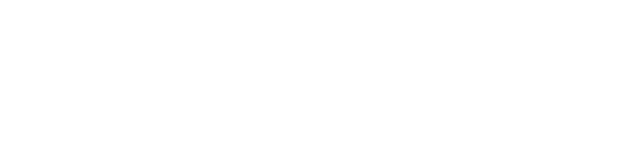
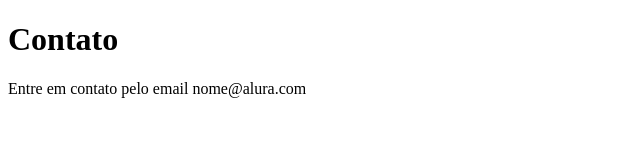
Before and after one commit to thiago-augusto-rodrigues/git-github, a plain HTML site: page contato.html in a window 1280 px wide. Shown: the whole page, without its empty margins (0-640 px from the left). Drawn offline with Linux system fonts and the light colour scheme.

Commit message:
adicionando email de contato

```diff
--- a/contato.html
+++ b/contato.html
@@ -6,6 +6,7 @@
     <title>Document</title>
 </head>
 <body>
-
+    <h1>Contato</h1>
+    <p>Entre em contato pelo email nome@alura.com</p>
 </body>
 </html>
```
